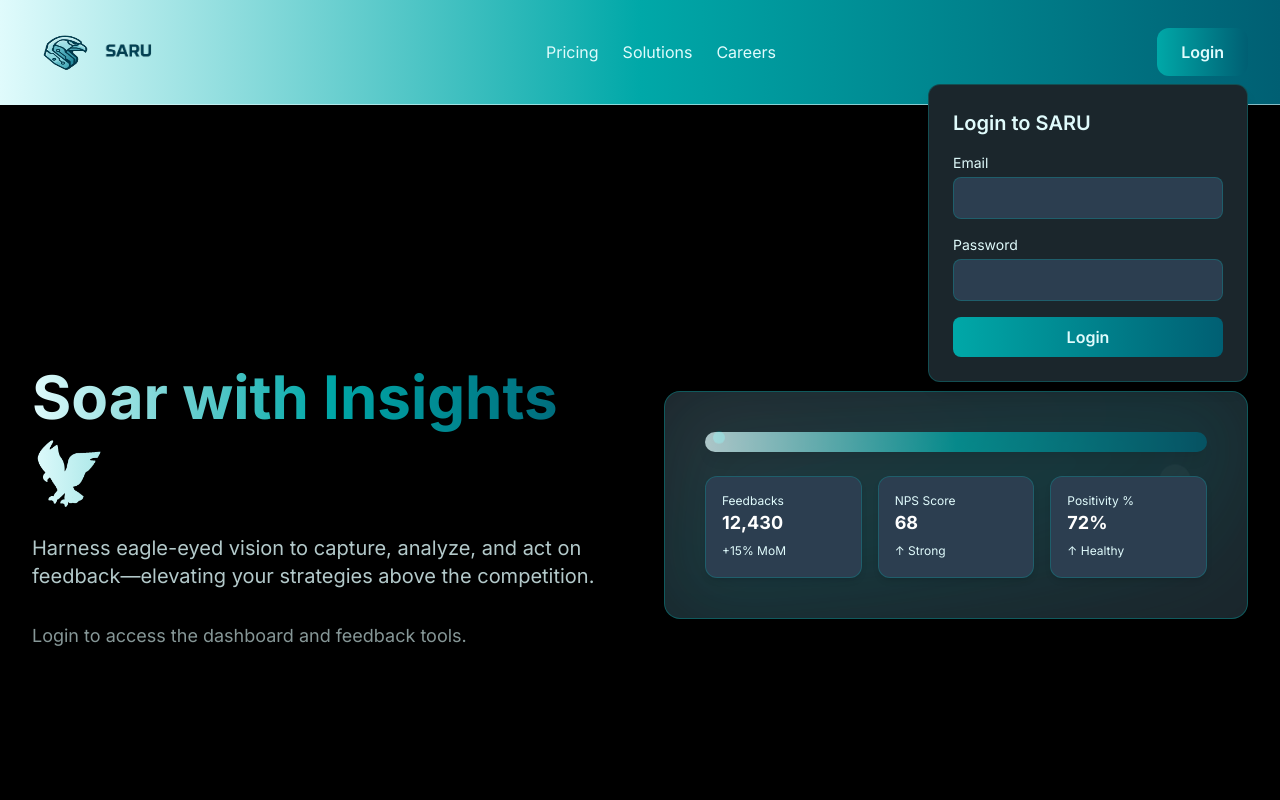
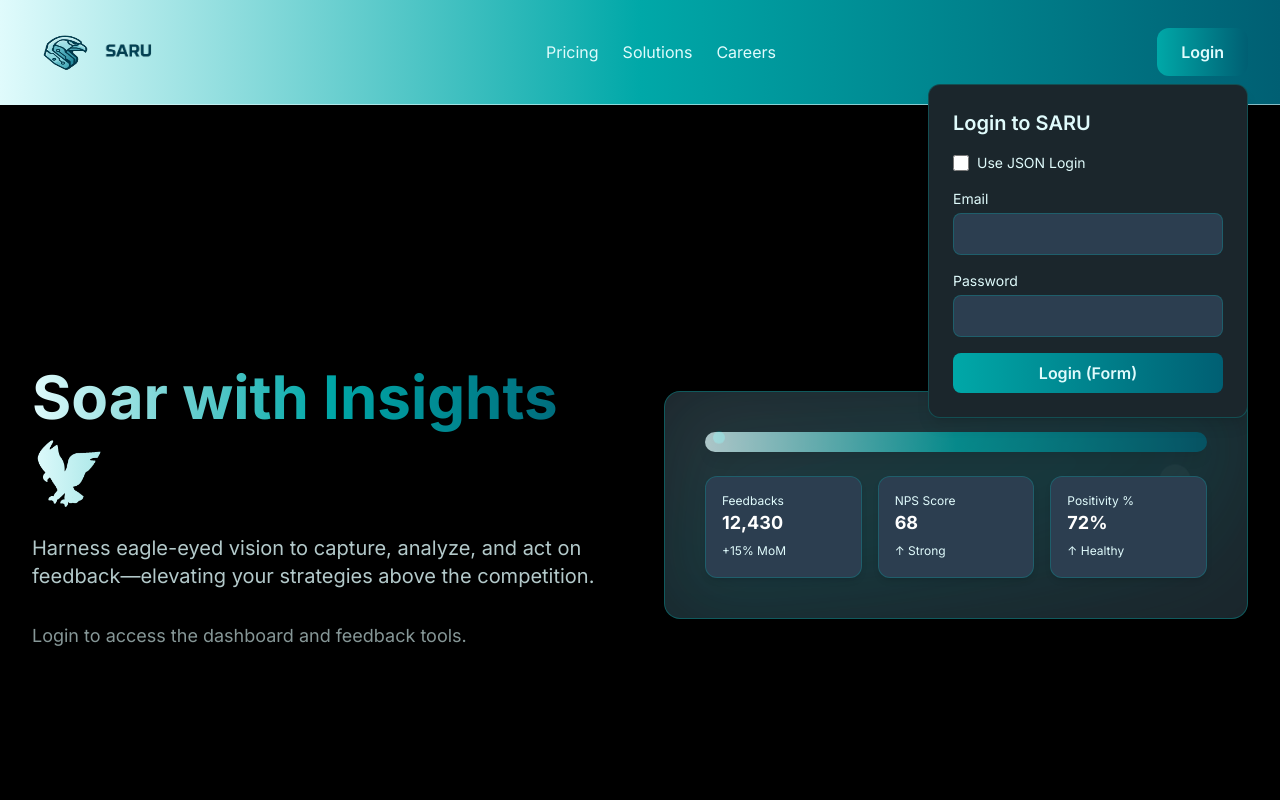
Before and after one commit to SreekarMaddala/SARU-frontend, a React (Vite) app in the folder frontend/: page / in a window 1280 px wide. Both pictures are taken after a click on the button "Login". Shown: the top 800 px of the page. Built offline with nearby package versions, Linux system fonts and the light colour scheme.

Commit message:
new login one

```diff
--- a/frontend/src/contexts/AuthContext.jsx
+++ b/frontend/src/contexts/AuthContext.jsx
@@ -24,7 +24,7 @@ export const AuthProvider = ({ children }) => {
     setLoading(false);
   }, []);
 
-  // ✅ Updated login for FastAPI (OAuth2PasswordRequestForm)
+  // ✅ Updated login for FastAPI (OAuth2PasswordRequestForm) - Form login
   const login = async (email, password) => {
     try {
       const res = await fetch("http://localhost:8000/company/login", {
@@ -54,6 +54,36 @@ export const AuthProvider = ({ children }) => {
     }
   };
 
+  // JSON login method
+  const loginJSON = async (email, password) => {
+    try {
+      const res = await fetch("http://localhost:8000/company/login-json", {
+        method: "POST",
+        headers: {
+          "Content-Type": "application/json",
+        },
+        body: JSON.stringify({
+          email: email,
+          password: password,
+        }),
+      });
+
+      if (res.ok) {
+        const data = await res.json();
+        const token = data.access_token;
+        localStorage.setItem("token", token);
+        setToken(token);
+        setIsAuthenticated(true);
+        return { success: true };
+      } else {
+        const error = await res.json();
+        return { success: false, message: error.detail || "Login failed" };
+      }
+    } catch (error) {
+      return { success: false, message: "Network error" };
+    }
+  };
+
   const logout = () => {
     localStorage.removeItem("token");
     setToken(null);
@@ -64,6 +94,7 @@ export const AuthProvider = ({ children }) => {
     isAuthenticated,
     token,
     login,
+    loginJSON,
     logout,
     loading,
   };
--- a/frontend/src/pages/PageOne.jsx
+++ b/frontend/src/pages/PageOne.jsx
@@ -3,11 +3,12 @@ import { useAuth } from "../contexts/AuthContext";
 import { Link } from "react-router-dom";
 
 export default function PageOne() {
-  const { isAuthenticated, login, logout, loading } = useAuth();
+  const { isAuthenticated, login, loginJSON, logout, loading } = useAuth();
   const [email, setEmail] = useState("");
   const [password, setPassword] = useState("");
   const [error, setError] = useState("");
   const [showLogin, setShowLogin] = useState(false);
+  const [useJSONLogin, setUseJSONLogin] = useState(false);
 
   const handleLogin = async (e) => {
     e.preventDefault();
@@ -16,7 +17,7 @@ export default function PageOne() {
       setError("Email and password are required.");
       return;
     }
-    const result = await login(email, password);
+    const result = useJSONLogin ? await loginJSON(email, password) : await login(email, password);
     if (!result.success) {
       setError(result.message || "Login failed.");
     } else {
@@ -107,6 +108,18 @@ export default function PageOne() {
                       Login to SARU
                     </h3>
                     <form onSubmit={handleLogin} className="space-y-4">
+                      <div className="flex items-center space-x-2">
+                        <input
+                          id="useJSON"
+                          type="checkbox"
+                          checked={useJSONLogin}
+                          onChange={(e) => setUseJSONLogin(e.target.checked)}
+                          className="w-4 h-4 text-saru-teal bg-saru-slate-dark border border-saru-teal/30 rounded focus:ring-saru-teal focus:ring-2"
+                        />
+                        <label htmlFor="useJSON" className="text-saru-cyan text-sm">
+                          Use JSON Login
+                        </label>
+                      </div>
                       <div>
                         <label
                           htmlFor="email"
@@ -146,7 +159,7 @@ export default function PageOne() {
                         type="submit"
                         className="w-full bg-gradient-to-r from-saru-teal to-saru-teal-dark text-saru-cyan px-4 py-2 rounded-lg font-semibold hover:from-saru-teal-dark hover:to-saru-teal transition duration-300"
                       >
-                        Login
+                        Login ({useJSONLogin ? "JSON" : "Form"})
                       </button>
                     </form>
                   </div>
```
Also changed, not shown: 1 other file (tests, documents, lock files or other folders).
